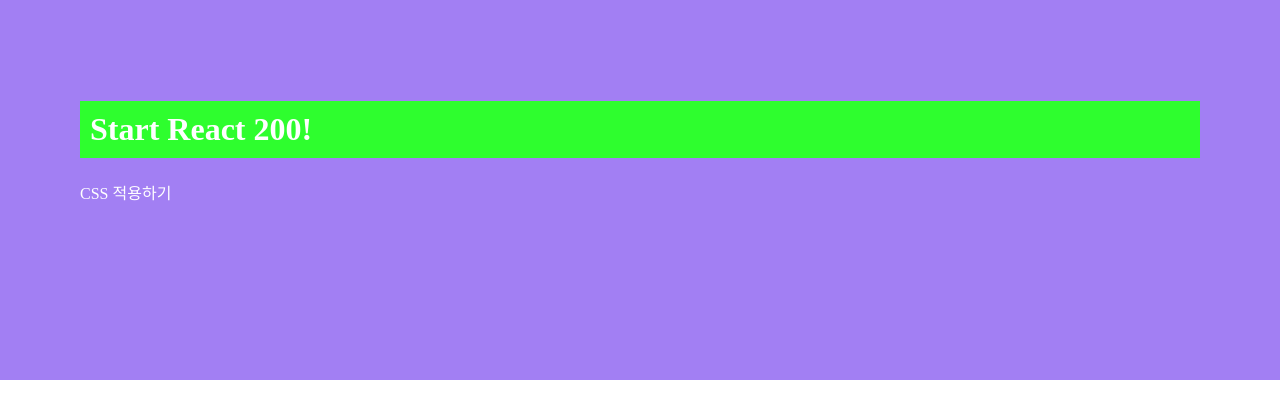
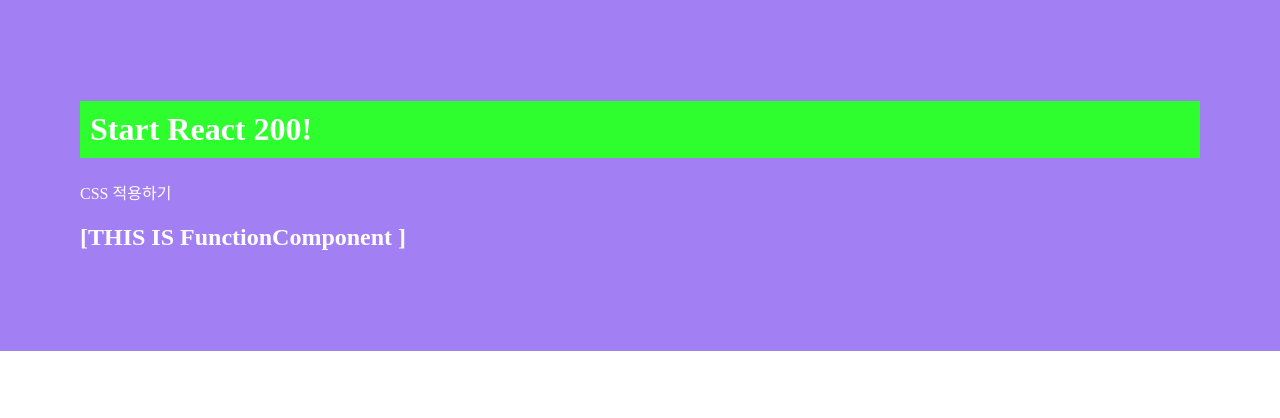
Before and after one commit to jihyean/React200, a React (Create React App) app in the folder client/: page / in a window 1280 px wide. Shown: the top 418 px of the page. Built offline with nearby package versions, Linux system fonts and the light colour scheme.

Commit message:
[030] 함수형 컴포넌트 사용하기

```diff
--- a/client/src/App.js
+++ b/client/src/App.js
@@ -1,16 +1,16 @@
 import React from 'react';
 import './App.css';
-import ShallowEqual from './PART2/R029_ShallowEqual'
+import FunctionComponent from './PART2/R030_FunctionComponent'
 
 function App() {
   return (
     <div>
       <h1>Start React 200!</h1>
       <p>CSS 적용하기</p>
-      {/* PureComponent에서 state값의 변경을 비교하는 것과 동일한 기능 함수 제공 */}
-      {/* shallowEqualArrays() 함수 사용시 문자열과 배열은 값만 비교 */}
-      {/* 객체는 PureComponent와 동일하게 참조 값을 비교한다 */}
-      <ShallowEqual />
+      {/* 함수형은 클래스형 컴포넌트와 달리 state가 없고 생명주기 함수 사용 불가 */}
+      {/* 상위 컴포넌트에서 props와 context를 파라미터로 전달받아 사용 */}
+      {/* render() 함수가 없음 -> return만 사용하여 화면 구성 */}
+      <FunctionComponent contents="[THIS IS FunctionComponent ]" />
     </div>
   );
 }
--- /dev/null
+++ b/client/src/PART2/R030_FunctionComponent.js
@@ -0,0 +1,10 @@
+import React from 'react';
+
+function R030_FunctionComponent(props){
+  let { contents } = props;
+  return (
+    <h2>{contents}</h2>
+  )
+}
+
+export default R030_FunctionComponent;
```
